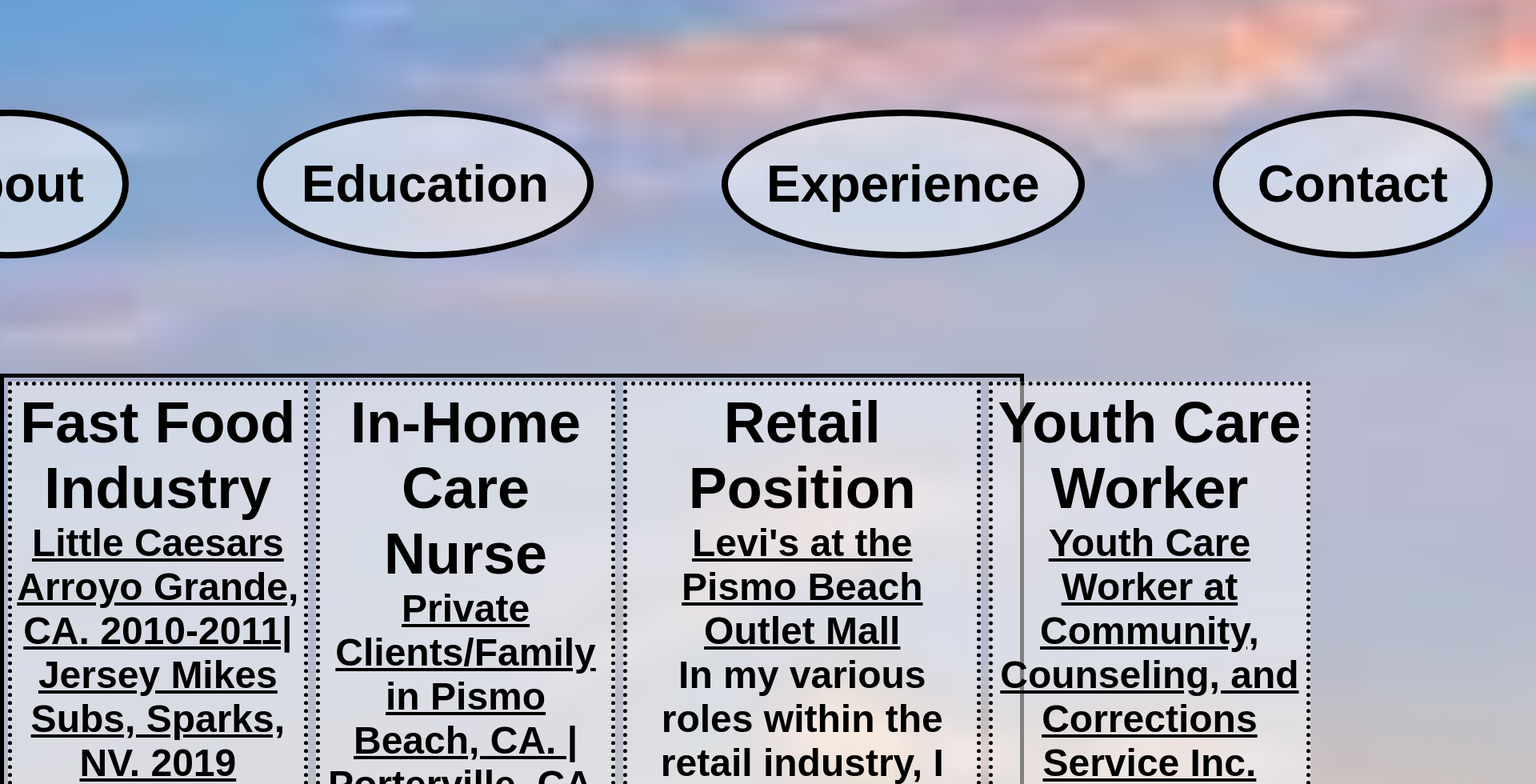
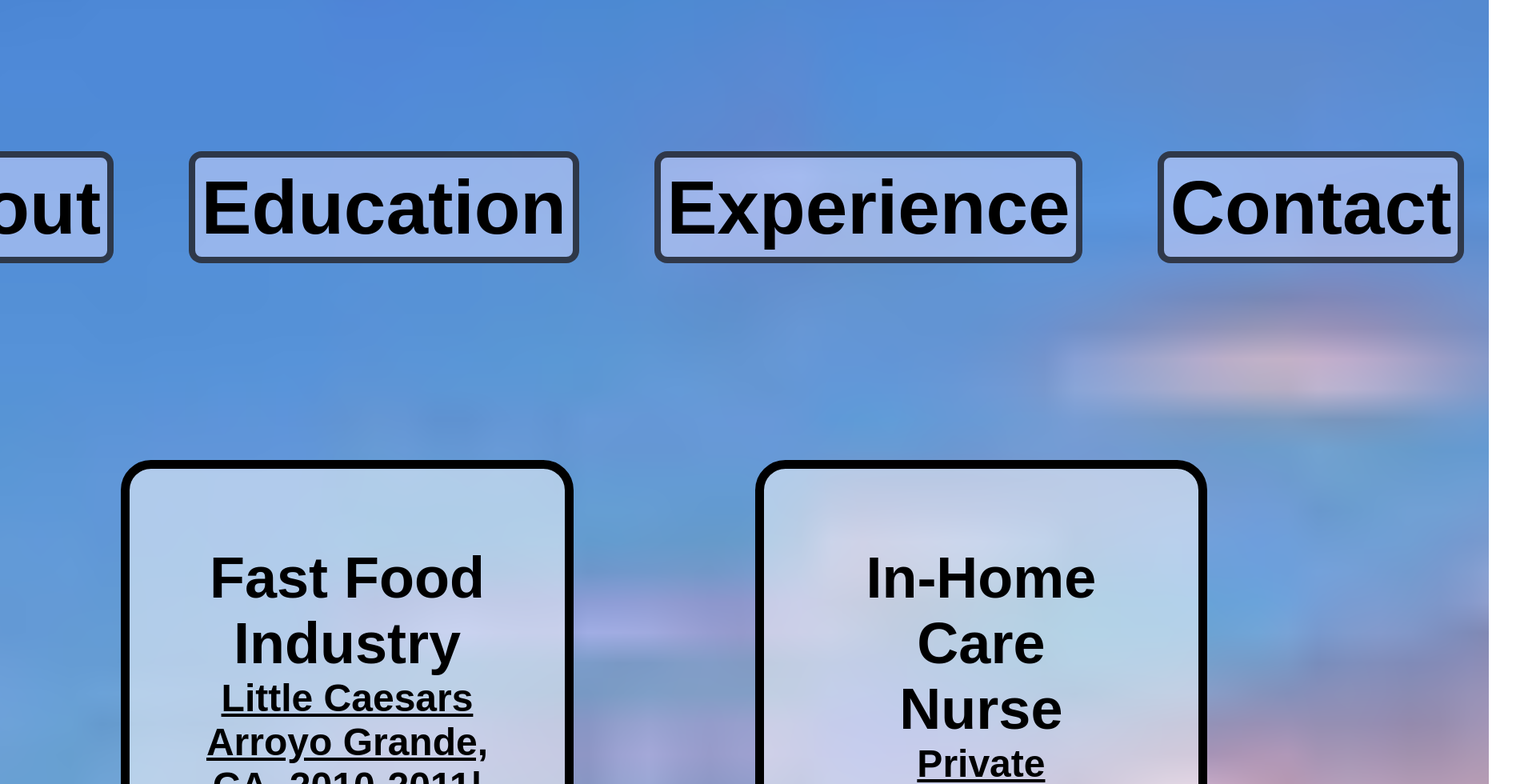
Before and after one commit to megan-huckabay/project, a React (Create React App) app: page /Experience in a window 1280 px wide. Shown: the part 1320-2300 px from the top of the page at 80% size, 1920 px wide, since content can reach past the window. Built offline with nearby package versions, Linux system fonts and the light colour scheme.

Commit message:
fixed all sizing styles to fit page better

```diff
--- a/src/App.css
+++ b/src/App.css
@@ -61,8 +61,9 @@ body {
 .app-container h1 {
   /* Text color, text shadow, font family, font size, and margin properties */
   color: #000000;
-  text-shadow: 8px 4px 15px #006eff;
+  text-shadow: 8px 4px 15px #ffffff;
   font-family: Georgia, 'Times New Roman', Times, serif;
-  font-size: 20rem;
-  margin: 5px 0 0;
+  font-size: 90mm;
+  margin: 2px;
+  padding: 2px;
 }
--- a/src/Components/Experience.js
+++ b/src/Components/Experience.js
@@ -4,6 +4,7 @@ import "../Styles/Experience.css";
 const Experience = () => {
   return (
     <div className="experience-container experience-page">
+      <div className="experience-container1">
 
         <div className='food-container'>
           <h2>Fast Food Industry</h2>
@@ -31,6 +32,8 @@ const Experience = () => {
           </p>
         </div>
 
+
+
         <div className='nurse-container'>
           <h2>In-Home Care Nurse</h2>
           <p><u>Private Clients/Family in Pismo Beach, CA. | Porterville, CA. | Tipton, CA.</u></p>
@@ -42,7 +45,9 @@ const Experience = () => {
             I approached my role with a dedicated and empathetic mindset, tailoring care plans to meet the unique needs of each individual. Through open communication with both clients and their families, I ensured everyone was informed and involved in the care process, fostering trust and collaboration. In essence, my role as an In-Home Care Nurse was centered on holistic care that prioritized the overall health and comfort of those I served.
           </p>
         </div>
+      </div>
 
+      <div className="experience-container2">
         <div className='retail-container'>
           <h2>Retail Position</h2>
           <p>
@@ -71,6 +76,7 @@ const Experience = () => {
           </p>
         </div>
       </div>
+    </div>
   );
 };
 
--- a/src/Styles/About.css
+++ b/src/Styles/About.css
@@ -3,11 +3,11 @@
   display: flex;
   flex-wrap: wrap;
   justify-content: space-around;
-  border: 2px #000000;
+  border: 3mm #000000;
   padding: 5rem;
   margin: 5rem;
   text-align: center;
-  font-size: 3rem;
+  font-size: 3.5rem;
 }
 
 /* Styles for the picture container within the about page */
@@ -16,7 +16,7 @@
   padding: 0;
   margin: 0;
   justify-content: space-evenly;
-  border: 2px #000000;
+  border: 3mm #000000;
 }
 
 /* Styles for images within the picture section of the about page */
@@ -46,17 +46,22 @@
   margin: 20px;
   text-align: center;
   background: rgba(255, 255, 255, 0.5);
-  border: 5px dotted rgb(2, 1, 2);
+  border: 3mm solid rgb(0, 0, 0);
+  border-radius: 10mm;
 }
 
 /* Styles for h1 and h2 within the about page */
-.about-page h1,
+.about-page h1 {
+  color: #000000;
+  text-shadow: 2px 2px #0084ff;
+  font-size: 6rem;
+}
+
 .about-page h2 {
   color: #000000;
-  text-shadow: 2px 2px #ff008c;
-  font-size: 3rem;
+  text-shadow: 2px 2px #00ffdd;
+  font-size: 5rem;
 }
-
 /* Styles for bold, strong, and p elements within the about page */
 .about-page b,
 .about-page strong,
--- a/src/Styles/Contact.css
+++ b/src/Styles/Contact.css
@@ -1,5 +1,6 @@
 .contact-container {
-  border: 2px solid black;
+  border: 3mm solid rgba(3, 3, 5, 0.507);
+  border-radius: 10mm;
   margin: 5rem;
   padding: 5rem;
   background: rgba(255, 255, 255, 0.5);
--- a/src/Styles/Education.css
+++ b/src/Styles/Education.css
@@ -3,7 +3,7 @@
   margin: 1rem;
   padding: 1rem;
   text-align: center;
-  font-size: 3rem;
+  font-size: 3.5rem;
 }
 
 .school-section {
@@ -11,8 +11,9 @@
   flex: 2;
   padding: 3px;
   margin: 3px;
-  border: 5px solid #000000;
-  font-size: 3rem;
+  border: 3mm solid #000000e7;
+  border-radius: 10mm;
+  font-size: 3.5rem;
   background: rgba(255, 255, 255, 0.5);
 }
 
@@ -27,20 +28,32 @@
 .picture-section img {
   width: 125rem;
   height: 100rem;
-  border-radius: 8px;
+  border-radius: 10mm;
 }
 
 .frontend-section,
 .backend-section,
 .tech-section,
-.other-section,
+.other-section{
+  justify-content: space-between;
+  flex: 2;
+  margin: 50mm;
+  padding: 20mm;
+  font-size: 3.5rem;
+  border: 3mm solid #000000;
+  border-radius: 10mm;
+  background: rgba(255, 255, 255, 0.5)
+}
+
 .repo2-section,
 .repo1-section {
   justify-content: space-between;
   flex: 2;
   margin: 5rem;
   padding: 1rem;
-  border: 5px solid #000000;
+  font-size: 3.5rem;
+  border: 3mm solid #000000;
+  border-radius: 10mm;
   background: rgba(255, 255, 255, 0.5)
 }
 
@@ -58,12 +71,12 @@
 .education-page a {
   color: black;
   font-weight: bold;
-  font-size: 3rem;
+  font-size: 4rem;
 }
 
 .education-page h1 {
   color: #000000;
-  text-shadow: 8px 4px 15px #006eff;
+  text-shadow: 8px 4px 15px #ffffff;
   font-family: 'Georgia', 'Times New Roman', Times, serif;
   font-size: 4em;
 }
--- a/src/Styles/Experience.css
+++ b/src/Styles/Experience.css
@@ -1,25 +1,37 @@
-.experience-container {
+.experience-container1,
+.experience-container2 {
   display: flex;
   justify-content: space-around;
-  margin: 0;
-  padding: 0;
-  border: 5px solid black;
-  text-align: center;
-  font-size: 3rem;
-  font-weight: bold;
+  margin: 5mm;
+  padding: 5mm;
   }
 
 .nurse-container,
-.youth-container,
-.retail-container,
 .food-container{
   justify-content:center ;
   flex: 2;
-  padding: 5px;
-  margin: 5px;
-  border: 5px dotted rgb(0, 0, 0);
+  padding: 25mm;
+  margin: 30mm;
+  border:3mm solid rgb(0, 0, 0);
+  border-radius: 10mm;
   text-align: center;
   background: rgba(255, 255, 255, 0.5);
+  font-size: 3rem;
+  font-weight: bold;
+}
+
+.youth-container,
+.retail-container{
+  justify-content:center ;
+  flex: 2;
+  padding: 25mm;
+  margin: 30mm;
+  border:3mm solid rgb(0, 0, 0);
+  border-radius: 10mm;
+  text-align: center;
+  background: rgba(255, 255, 255, 0.5);
+  font-size: 3rem;
+  font-weight: bold;
 }
 
 .experience-page h1{
--- a/src/Styles/Home.css
+++ b/src/Styles/Home.css
@@ -33,8 +33,8 @@ body {
   font-family: 'Libre Baskerville', serif;
   text-align: center;
   font-weight: bold;
-  border: 1rem solid rgba(0, 3, 5, 0.541);
-  border-radius: 10rem;
+  border: 3mm solid rgb(0, 0, 0);
+  border-radius: 10mm;
   white-space: nowrap;
   background: rgba(255, 255, 255, 0.349);
   padding: 1rem;
@@ -51,12 +51,12 @@ body {
   /* Font size, text color, and text shadow properties */
   font-size: 1em;
   color: #000000;
-  text-shadow: 2px 2px yellow;
+  text-shadow: 2px 2px #ffffff;
 }
 
 /* Styles for h1 within the home page */
 .home-page h1 {
   color: #000000;
-  text-shadow: 2px 4px rgb(255, 0, 98);
+  text-shadow: 2px 4px #ffffff;
   font-size: 3em;
 }
--- a/src/Styles/Navigation.css
+++ b/src/Styles/Navigation.css
@@ -26,18 +26,18 @@
 .navigation-container a {
   color: rgb(0, 0, 0);
   text-decoration: none;
-  padding: 3rem;
-  margin: 3rem;
-  border: 0.5rem solid black;
+  padding: 2mm;
+  margin: 4mm;
+  border: 0.5rem solid rgba(0, 0, 0, 0.692);
   display: flex;
-  border-radius: 100%;
-  background: rgba(255, 255, 255, 0.5);
+  border-radius: 1rem;
+  background: rgba(216, 217, 255, 0.5);
   transition: background-color 0.3s ease, color 0.3s ease;
   display: inline-block;
-  font-size: 4rem;
+  font-size: 25mm;
 }
 
 .navigation-container a:hover {
-  background-color: #76ecf0;
+  background-color: #9ceaf88c;
   color: white;
 }
```
Lines whose indentation alone changed are shown as unchanged.
